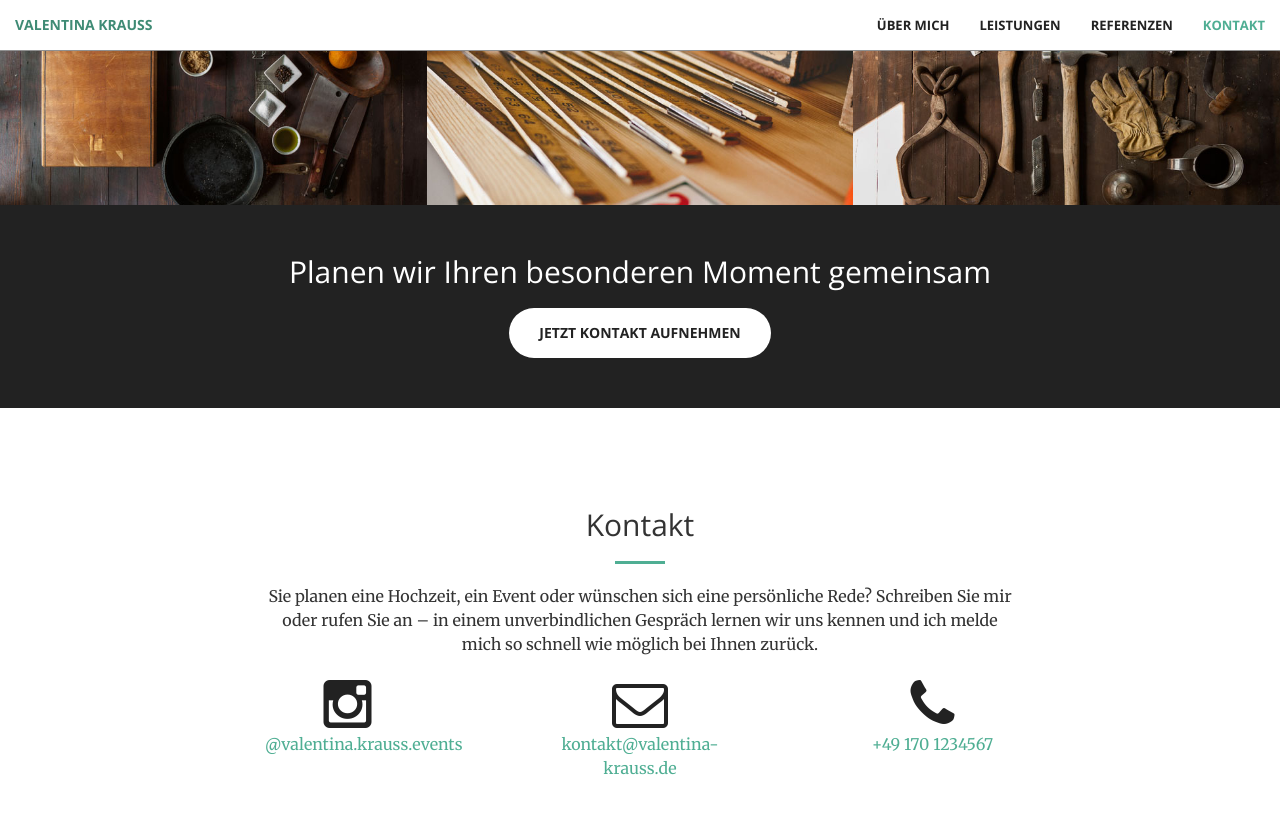
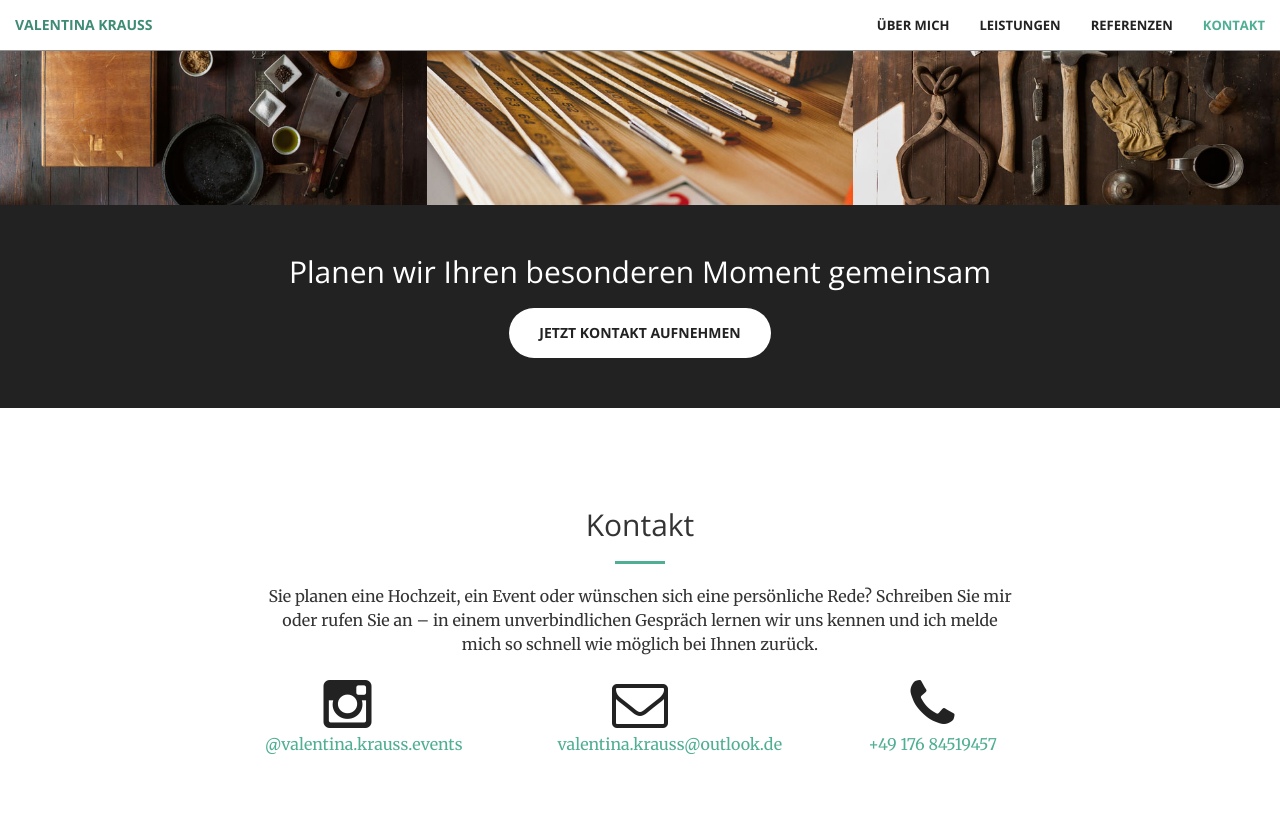
Before and after one commit to 18V2K92/18V2K92, a Jekyll site: the page built from index.html, in a window 1280 px wide and 900 px high, scrolled down 2169 px. Shown: the top 814 px of the window. Built offline with Jekyll 4.4.1, drawn with Linux system fonts in a browser that asks for light colours.

Commit message:
Update contact email and phone number in config

```diff
--- a/_config.yml
+++ b/_config.yml
@@ -1,7 +1,7 @@
 # Site settings
 title: Valentina Krauß
 tagline: Hochzeits- und Eventplanung · Hochzeits- und Trauerreden
-email: kontakt@valentina-krauss.de
+email: valentina.krauss@outlook.de
 description: >- # this means to ignore newlines until "baseurl:"
   Valentina Krauß – Hochzeits- und Eventplanung sowie einfühlsame
   Hochzeits- und Trauerreden. Für Momente, die in Erinnerung bleiben.
@@ -10,7 +10,7 @@ baseurl: "" # set by the GitHub Pages build (--baseurl); leave empty here
 url: "" # e.g. https://valentina-krauss.de
 
 # Kontakt & Social
-phone: "+49 170 1234567"
+phone: "+49 176 84519457"
 instagram_username: valentina.krauss.events
 
 # Build settings
```
